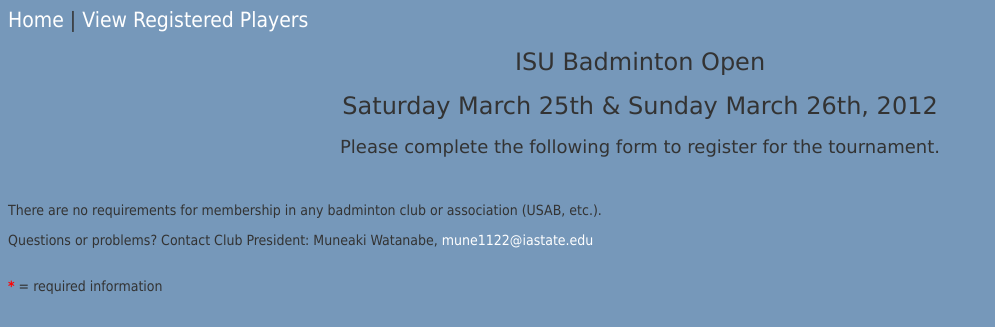
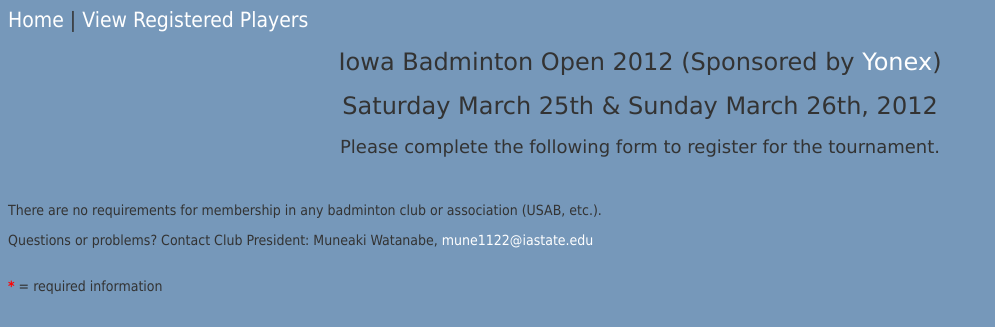
Before and after one commit to firefly2442/badminton_registration, a PHP site: page /register.php in a window 1280 px wide. Shown: the top 327 px of the page, without its empty margins (0-995 px from the left). Run offline with PHP 8.4, Linux system fonts and the light colour scheme.

Commit message:
change tournament name, fix links

```diff
--- a/index.php
+++ b/index.php
@@ -8,7 +8,7 @@
 <body>
 
 <center>
-<h1>ISU Badminton Open</h1>
+<h1>Iowa Badminton Open 2012 (Sponsored by <a href="http://www.yonex.com" target="_blank">Yonex</a>)</h1>
 <h1>Saturday March 25th & Sunday March 26th, 2012</h1>
 </center>
 
--- a/register.php
+++ b/register.php
@@ -1,5 +1,5 @@
 <html>
-<title>ISU Badminton Open Registration</title>
+<title>Tournament Registration</title>
 <head>
 	<meta http-equiv="Content-Type" content="text/html; charset=iso-8859-1" />
 	<script type="text/javascript" src="javascript/jquery-1.7.1.min.js"></script>
@@ -134,7 +134,7 @@ if (isset($_POST['submit']))
 
 
 <center>
-<h1>ISU Badminton Open</h1>
+<h1>Iowa Badminton Open 2012 (Sponsored by <a href="http://www.yonex.com" target="_blank">Yonex</a>)</h1>
 <h1>Saturday March 25th & Sunday March 26th, 2012</h1>
 <h2>Please complete the following form to register for the tournament.</h2>
 </center>
@@ -366,7 +366,7 @@ if (isset($_POST['submit']))
 		//show special message for those under 18
 		if ($age < 18)
 		{
-			echo "<p><b><u><big><font color='red'>Since you are under 18 years of age, please also submit a hardcopy of the <a href='http://www.stuorg.iastate.edu/badminton/forms/2012_ISU_badminton_open_registration_form.pdf'>registration
+			echo "<p><b><u><big><font color='red'>Since you are under 18 years of age, please also submit a hardcopy of the <a href='http://www.stuorg.iastate.edu/badminton/forms/Iowa_Badminton_Open_2012.pdf'>registration
 					form</a> when you send the check in and make sure to get your parent/guardian signature.</font></big></u></b></p><br>";
 		}
 		if ($club_member == "on")
@@ -378,7 +378,7 @@ if (isset($_POST['submit']))
 		}
 		else
 		{
-			echo "<p><b>Since you are not an ISU Badminton Club member, please also fill out the <a href='http://www.stuorg.iastate.edu/badminton/forms/2012_ISU_badminton_open_registration_form.pdf'>waiver
+			echo "<p><b>Since you are not an ISU Badminton Club member, please also fill out the <a href='http://www.stuorg.iastate.edu/badminton/forms/Iowa_Badminton_Open_2012.pdf'>waiver
 				and medical form</a> when you send in your check.</b></p><br>";
 		}
 
@@ -481,10 +481,10 @@ if (isset($_POST['submit']))
 
 		//Send email via isubadminton@rivetcode.com
 		$headers = 'From: isubadminton@rivetcode.com' . "\r\n";
-		$subject = "ISU Badminton Tournament Registration Confirmation";
+		$subject = "Iowa Badminton Open 2012 Registration Confirmation";
 		$mailto = $email_address;
 
-		$email_body = "Thank you for registering for the ISU Badminton Tournament.\n";
+		$email_body = "Thank you for registering for the Iowa Badminton Open 2012.\n";
 		$email_body .= "\nMarch 24-25, 2012\n\n";
 		$email_body .= "Name: " . $first_name . " " . $last_name . "\n";
 		$email_body .= "ISU Club Member: " . $club_member . "\n";
```
